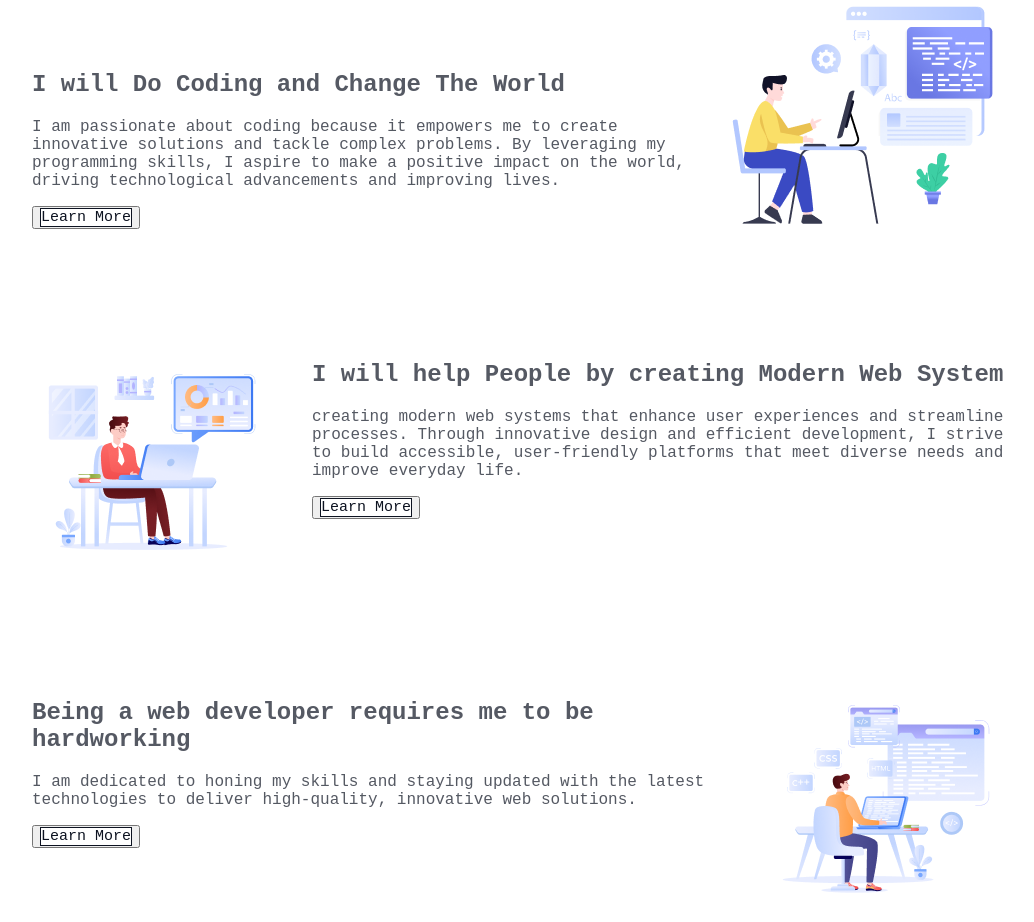
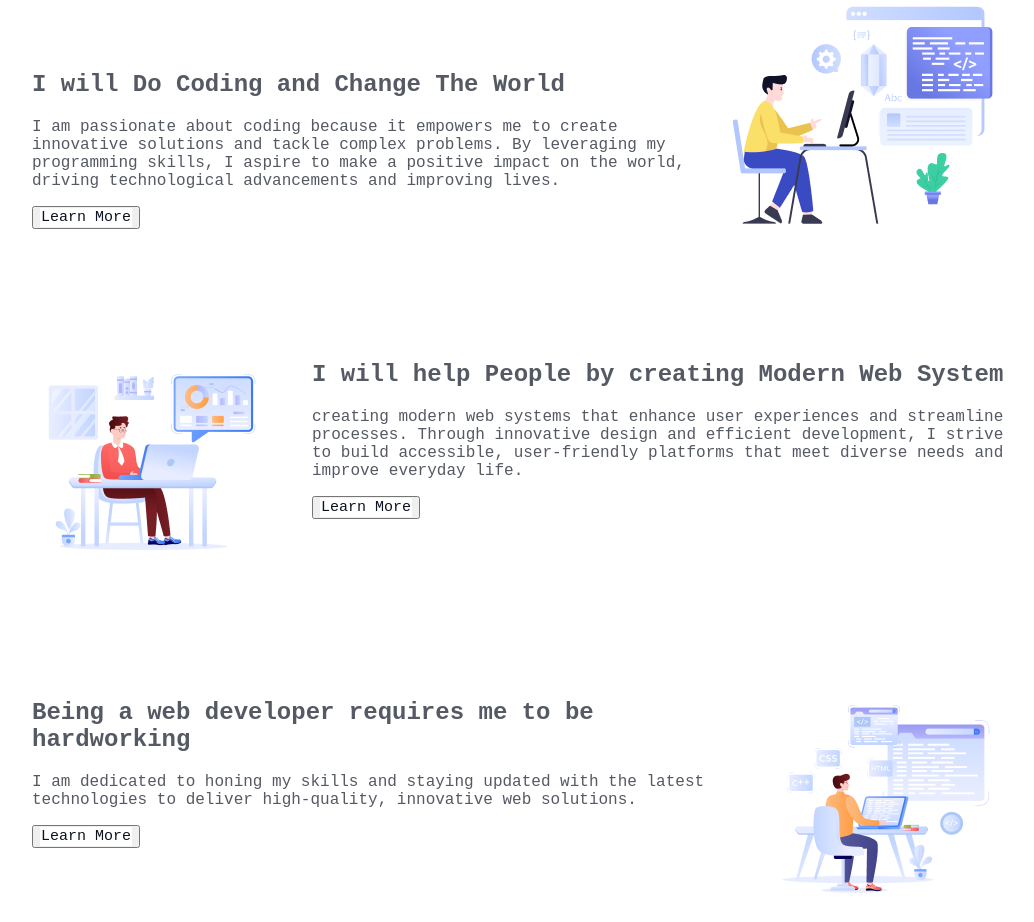
Before and after one commit to samiurrahmann/assignment-1, a plain HTML site: page index.html in a window 1280 px wide. Shown: the part 1088-2010 px from the top of the page, without its empty margins (121-1155 px from the left). Drawn offline with Linux system fonts and the light colour scheme; a web font is replaced by a local one.

Commit message:
added new style

```diff
--- a/style/styles.css
+++ b/style/styles.css
@@ -121,8 +121,8 @@ nav{
 .codeing-btn{
    text-decoration: none;
    color:rgb(13, 19, 33);
-   box-sizing: border-box;
-   border: 1px solid;
+   /* box-sizing: border-box; */
+   border: 1px white solid;
    background-color: white;
    height: 50px;
    width: 150px;
```
